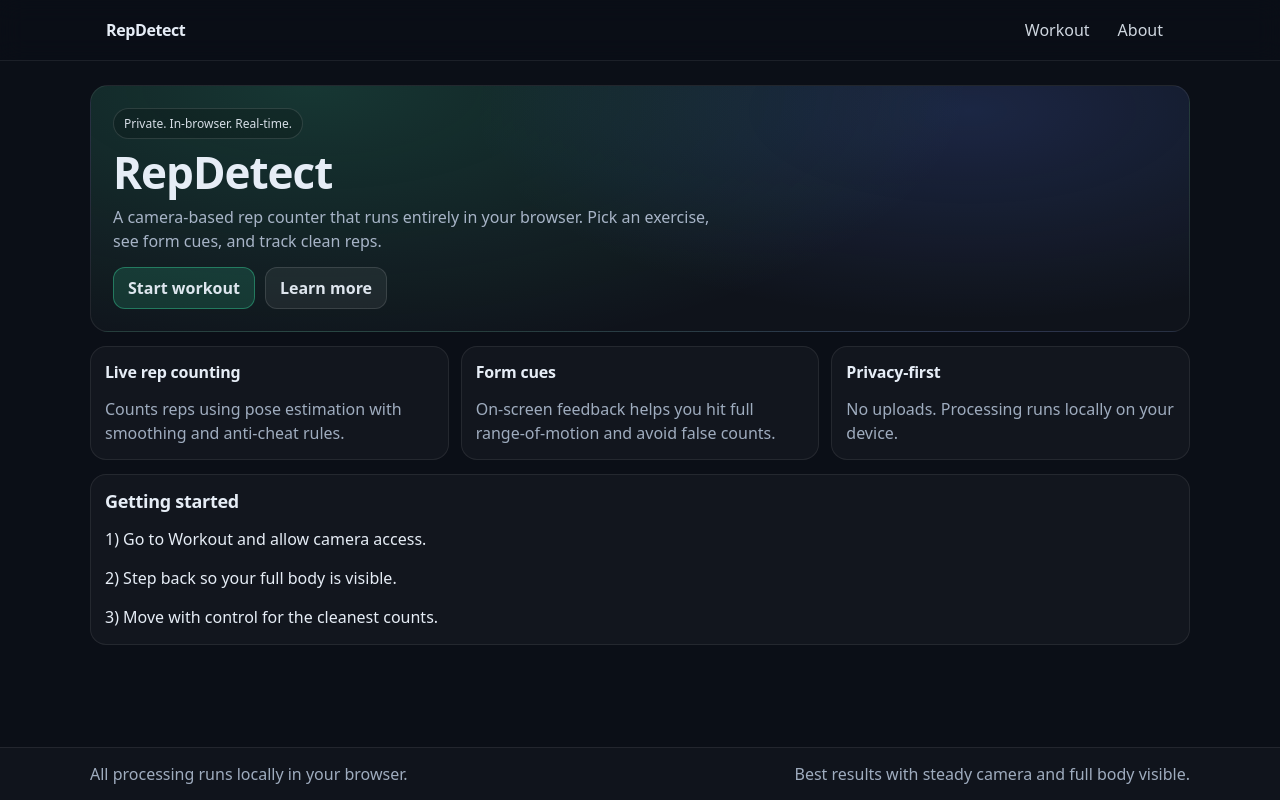
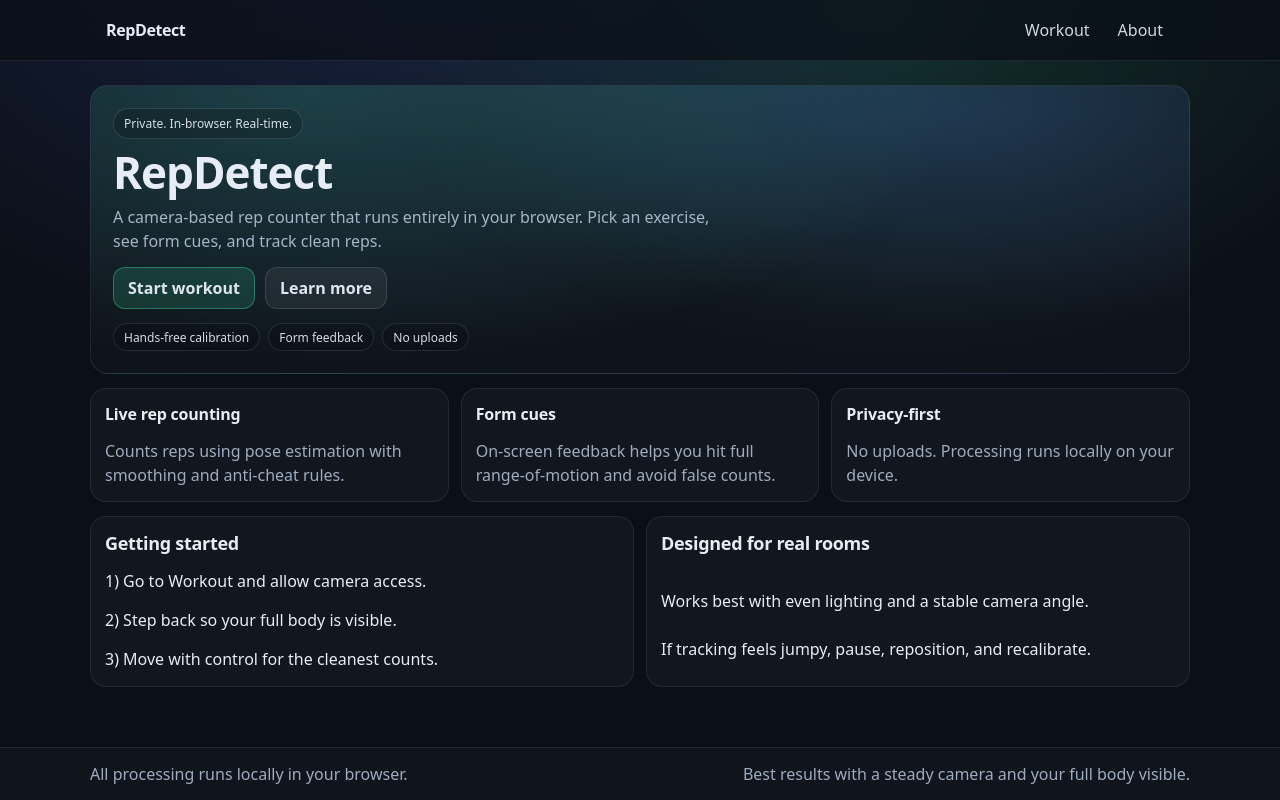
Before and after one commit to SameRainbows/Replike, a Next.js app: page / in a window 1280 px wide. Built offline with nearby package versions, Linux system fonts and the light colour scheme.

Commit message:
Polish site design and navigation

```diff
--- a/app/components/AppShell.tsx
+++ b/app/components/AppShell.tsx
@@ -8,11 +8,13 @@ export default function AppShell({
   return (
     <div className="app">
       <NavBar />
-      <main className="container app__main">{children}</main>
+      <main className="container app__main">
+        <div className="page">{children}</div>
+      </main>
       <footer className="footer">
         <div className="container footer__inner">
           <div className="muted">All processing runs locally in your browser.</div>
-          <div className="muted">Best results with steady camera and full body visible.</div>
+          <div className="muted">Best results with a steady camera and your full body visible.</div>
         </div>
       </footer>
     </div>
--- a/app/components/NavBar.tsx
+++ b/app/components/NavBar.tsx
@@ -1,6 +1,11 @@
+"use client";
+
 import Link from "next/link";
+import { usePathname } from "next/navigation";
 
 export default function NavBar() {
+  const pathname = usePathname();
+
   return (
     <header className="nav">
       <div className="container nav__inner">
@@ -9,10 +14,18 @@ export default function NavBar() {
         </Link>
 
         <nav className="nav__links" aria-label="Primary">
-          <Link className="nav__link" href="/workout">
+          <Link
+            className={`nav__link${pathname === "/workout" ? " nav__link--active" : ""}`}
+            href="/workout"
+            aria-current={pathname === "/workout" ? "page" : undefined}
+          >
             Workout
           </Link>
-          <Link className="nav__link" href="/about">
+          <Link
+            className={`nav__link${pathname === "/about" ? " nav__link--active" : ""}`}
+            href="/about"
+            aria-current={pathname === "/about" ? "page" : undefined}
+          >
             About
           </Link>
         </nav>
--- a/app/globals.css
+++ b/app/globals.css
@@ -4,10 +4,24 @@ body {
   margin: 0;
 }
 
+.split {
+  display: grid;
+  gap: 12px;
+  grid-template-columns: repeat(2, minmax(0, 1fr));
+}
+
+@media (max-width: 900px) {
+  .split {
+    grid-template-columns: 1fr;
+  }
+}
+
 body {
   font-family: ui-sans-serif, system-ui, -apple-system, Segoe UI, Roboto, Helvetica,
     Arial, "Apple Color Emoji", "Segoe UI Emoji";
-  background: #0b0f17;
+  background: radial-gradient(1200px 800px at 30% -10%, rgba(84, 126, 255, 0.18), transparent 55%),
+    radial-gradient(900px 600px at 70% 0%, rgba(60, 242, 176, 0.14), transparent 60%),
+    #0b0f17;
   color: #e6edf6;
   -webkit-font-smoothing: antialiased;
   -moz-osx-font-smoothing: grayscale;
@@ -38,6 +52,11 @@ a {
 .app__main {
   flex: 1;
   padding: 24px 0 32px;
+}
+
+.page {
+  display: grid;
+  gap: 18px;
 }
 
 .nav {
@@ -78,6 +97,12 @@ a {
 .nav__link:hover {
   background: rgba(255, 255, 255, 0.06);
   border-color: rgba(255, 255, 255, 0.08);
+}
+
+.nav__link--active {
+  background: rgba(60, 242, 176, 0.12);
+  border-color: rgba(60, 242, 176, 0.28);
+  color: rgba(230, 237, 246, 0.98);
 }
 
 .footer {
@@ -141,6 +166,25 @@ a {
   margin-top: 14px;
 }
 
+.hero__meta {
+  display: flex;
+  flex-wrap: wrap;
+  gap: 8px;
+  margin-top: 14px;
+}
+
+.pill {
+  display: inline-flex;
+  align-items: center;
+  height: 28px;
+  padding: 0 10px;
+  border-radius: 999px;
+  border: 1px solid rgba(255, 255, 255, 0.10);
+  background: rgba(0, 0, 0, 0.14);
+  color: rgba(230, 237, 246, 0.92);
+  font-size: 12px;
+}
+
 .btn {
   display: inline-flex;
   align-items: center;
@@ -172,6 +216,10 @@ a {
   display: grid;
   gap: 12px;
   grid-template-columns: repeat(3, minmax(0, 1fr));
+}
+
+.grid--2 {
+  grid-template-columns: repeat(2, minmax(0, 1fr));
 }
 
 @media (max-width: 900px) {
--- a/app/page.tsx
+++ b/app/page.tsx
@@ -16,6 +16,12 @@ export default function HomePage() {
           <a className="btn" href="/about">
             Learn more
           </a>
+        </div>
+
+        <div className="hero__meta">
+          <div className="pill">Hands-free calibration</div>
+          <div className="pill">Form feedback</div>
+          <div className="pill">No uploads</div>
         </div>
       </header>
 
@@ -38,6 +44,7 @@ export default function HomePage() {
         </div>
       </div>
 
+      <div className="split">
         <div className="card stack">
           <h2 className="h2">Getting started</h2>
           <div className="stack">
@@ -46,6 +53,14 @@ export default function HomePage() {
             <p className="p">3) Move with control for the cleanest counts.</p>
           </div>
         </div>
+        <div className="card stack">
+          <h2 className="h2">Designed for real rooms</h2>
+          <div className="stack">
+            <p className="p">Works best with even lighting and a stable camera angle.</p>
+            <p className="p">If tracking feels jumpy, pause, reposition, and recalibrate.</p>
+          </div>
+        </div>
+      </div>
     </section>
   );
 }
```
Also changed, not shown: app/about/page.tsx (+17 -0 lines), app/workout/page.tsx (+8 -0 lines). Lines whose indentation alone changed are shown as unchanged.
